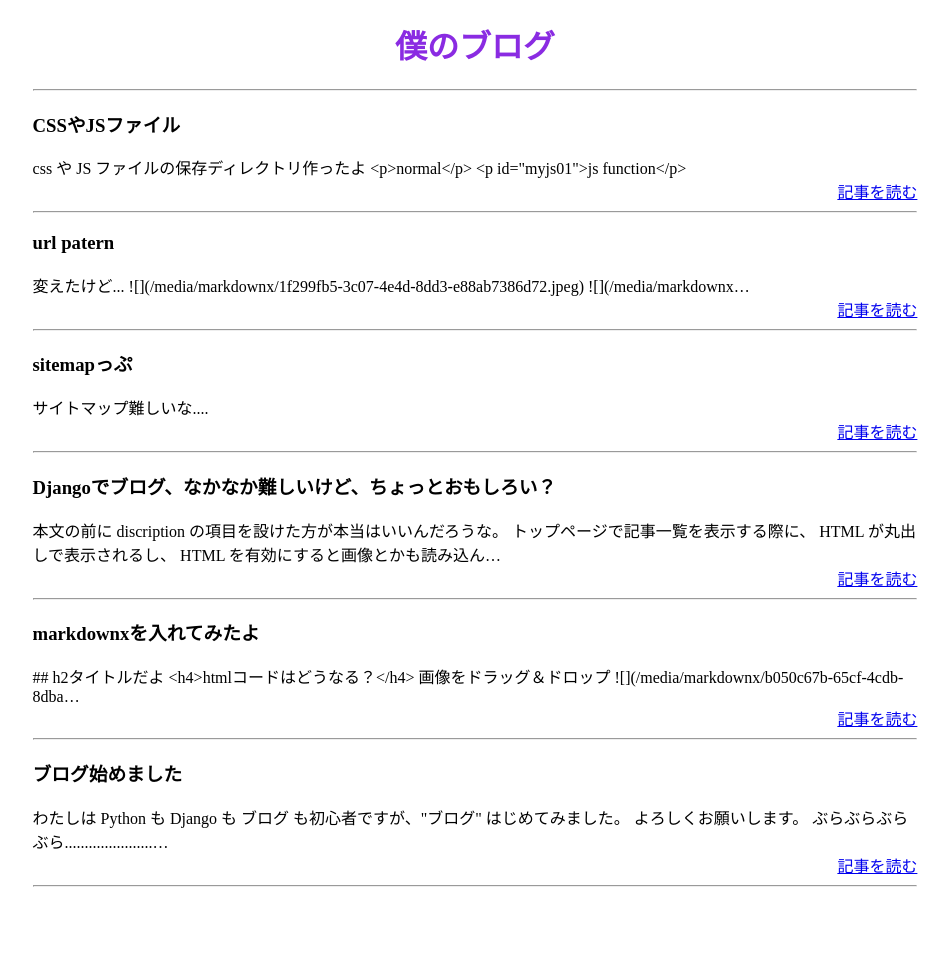
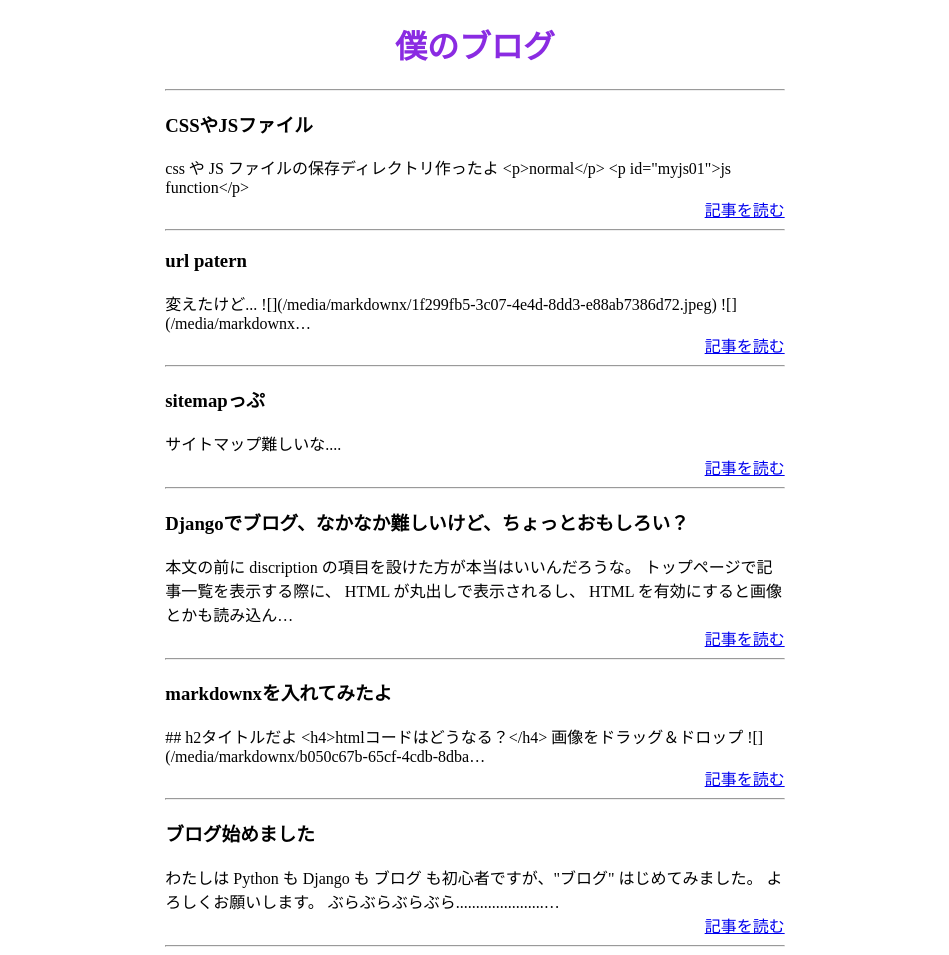
Before and after one commit to yukiemon3/vps-django-demo, a Django app: page / in a window 1280 px wide. Shown: the whole page, without its empty margins (165-1114 px from the left). Before the commit the page ends 887 px from the top, so only its background shows below. Run offline with Django 3.2, Linux system fonts and the light colour scheme; data comes from the database, SQL or seed files in the repository.

Commit message:
Update base.html

```diff
--- a/blog/templates/blog/base.html
+++ b/blog/templates/blog/base.html
@@ -9,8 +9,10 @@
   <!-- Bootstrap etc-->
 </head>
 <body>
+<div style="width: 70%;margin: 0px auto;">
 {% block content %}
 {% endblock %}
 <button onclick="topFunction()" id="myBtn" title="Go to top">▲</button>
+</div>
 </body>
 </html>
```
